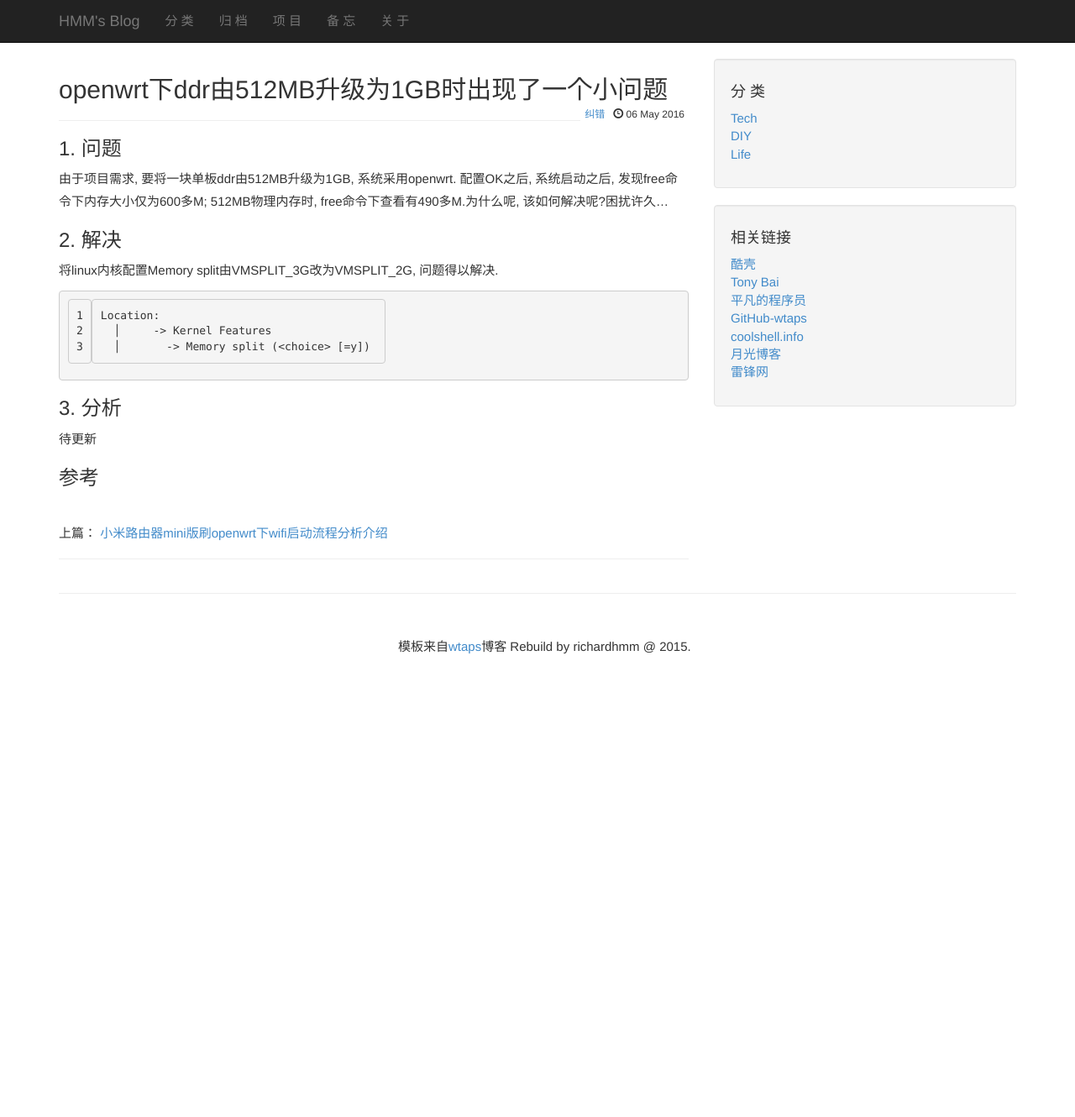
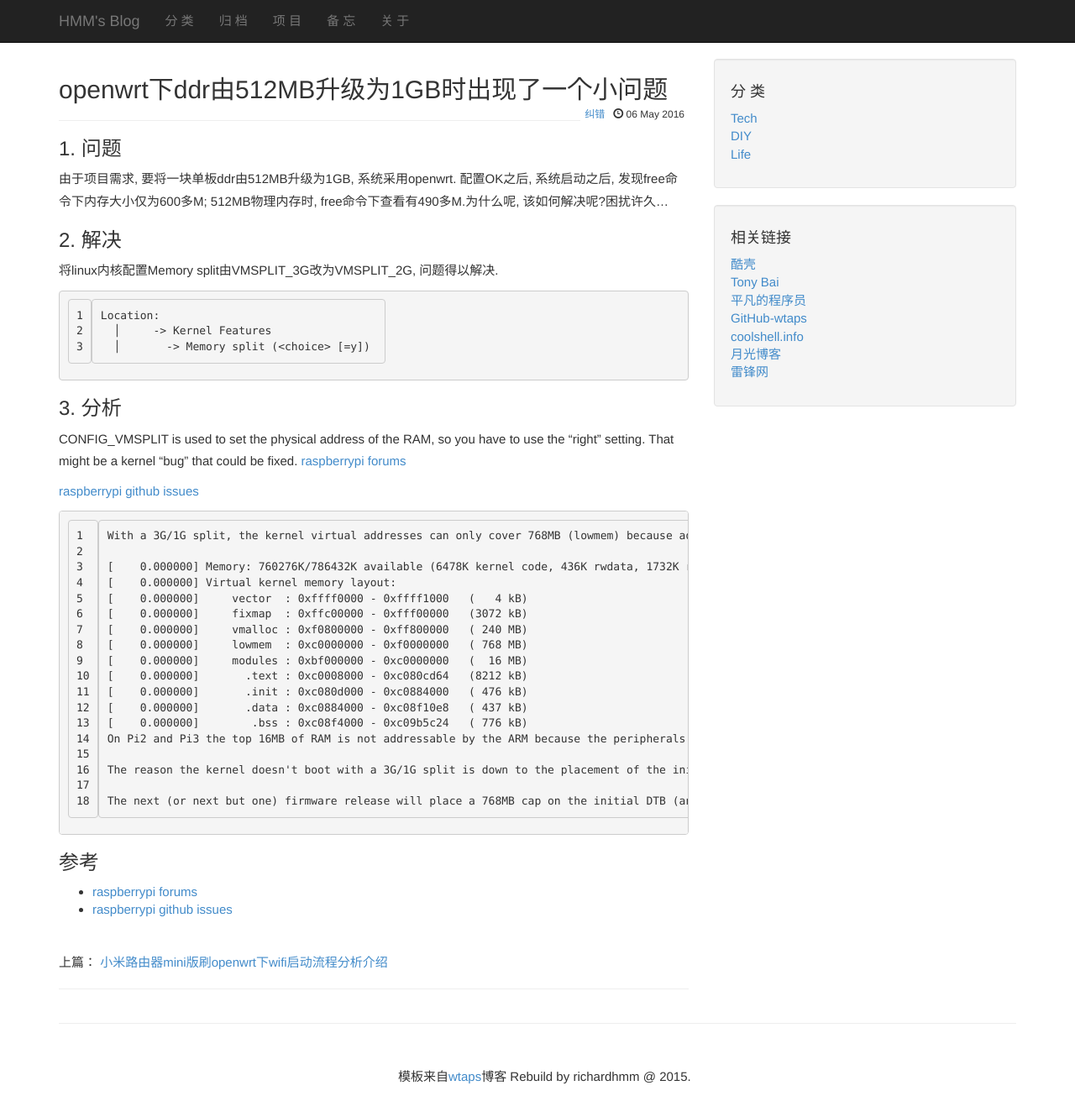
Before and after one commit to richardhmm/blog, a Jekyll site: the page built from _posts/blog/Tech/2016-5-6-openwrt-ddr-upgrade-problem.md, in a window 1280 px wide and 1355 px high. Shown: the top 1330 px of the window at 84% size. Built offline with Jekyll 4.4.1, drawn with Linux system fonts in a browser that asks for light colours; comment, search, counter and statistics services are not loaded.

Commit message:
add reason

```diff
--- a/_posts/blog/Tech/2016-5-6-openwrt-ddr-upgrade-problem.md
+++ b/_posts/blog/Tech/2016-5-6-openwrt-ddr-upgrade-problem.md
@@ -19,6 +19,32 @@ Location:
   ~~~
 
 ### 3. 分析  ###
-待更新
+CONFIG_VMSPLIT is used to set the physical address of the RAM, so you have to use the "right" setting. That might be a kernel "bug" that could be fixed.
+<a href="https://www.raspberrypi.org/forums/viewtopic.php?f=29&t=142852">raspberrypi forums</a>
+
+
+<a href="https://github.com/raspberrypi/linux/issues/1394">raspberrypi github issues</a>
+~~~
+With a 3G/1G split, the kernel virtual addresses can only cover 768MB (lowmem) because address space is needed for other areas such as the 240MB vmalloc area:
+
+[    0.000000] Memory: 760276K/786432K available (6478K kernel code, 436K rwdata, 1732K rodata, 476K init, 775K bss, 17964K reserved, 8192K cma-reserved)
+[    0.000000] Virtual kernel memory layout:
+[    0.000000]     vector  : 0xffff0000 - 0xffff1000   (   4 kB)
+[    0.000000]     fixmap  : 0xffc00000 - 0xfff00000   (3072 kB)
+[    0.000000]     vmalloc : 0xf0800000 - 0xff800000   ( 240 MB)
+[    0.000000]     lowmem  : 0xc0000000 - 0xf0000000   ( 768 MB)
+[    0.000000]     modules : 0xbf000000 - 0xc0000000   (  16 MB)
+[    0.000000]       .text : 0xc0008000 - 0xc080cd64   (8212 kB)
+[    0.000000]       .init : 0xc080d000 - 0xc0884000   ( 476 kB)
+[    0.000000]       .data : 0xc0884000 - 0xc08f10e8   ( 437 kB)
+[    0.000000]        .bss : 0xc08f4000 - 0xc09b5c24   ( 776 kB)
+On Pi2 and Pi3 the top 16MB of RAM is not addressable by the ARM because the peripherals are mapped there, leaving 240MB of RAM that is physically addressable but can't be used without temporarily mapping it into the vmalloc or other area; this is what enabling highmem does. You could shrink the vmalloc area (and others), but the problem will remain to some extent.
+
+The reason the kernel doesn't boot with a 3G/1G split is down to the placement of the initial Device Tree blob. It used to be located at 0x100, but this limits it to (0x4000 - 0x100 = 0x3f00) bytes (about 16KB), and some users have already exceeded this limit with sizeable (but reasonable) overlays. One of the first things the kernel does is "unflatten" the DTB, building internal data structures that are more convenient to work with. After this point, the source memory is free to be used for something else. I changed the firmware logic to place the DTB at the top of memory (just below the space reserved for the GPU and the initrd/initramfs), which works well with the 2G/2G split but can be too high for 3G/1G - the kernel faults trying to copy it.
+
+The next (or next but one) firmware release will place a 768MB cap on the initial DTB (and initrd/initramfs) placement, avoiding this booting problem. Until then you achieve the same result by setting gpu_mem=240 (or higher), although this reduces the total memory usable by the ARM.
+~~~
 
 ### 参考  ###
+* <a href="https://www.raspberrypi.org/forums/viewtopic.php?f=29&t=142852">raspberrypi forums</a>
+* <a href="https://github.com/raspberrypi/linux/issues/1394">raspberrypi github issues</a>
```
